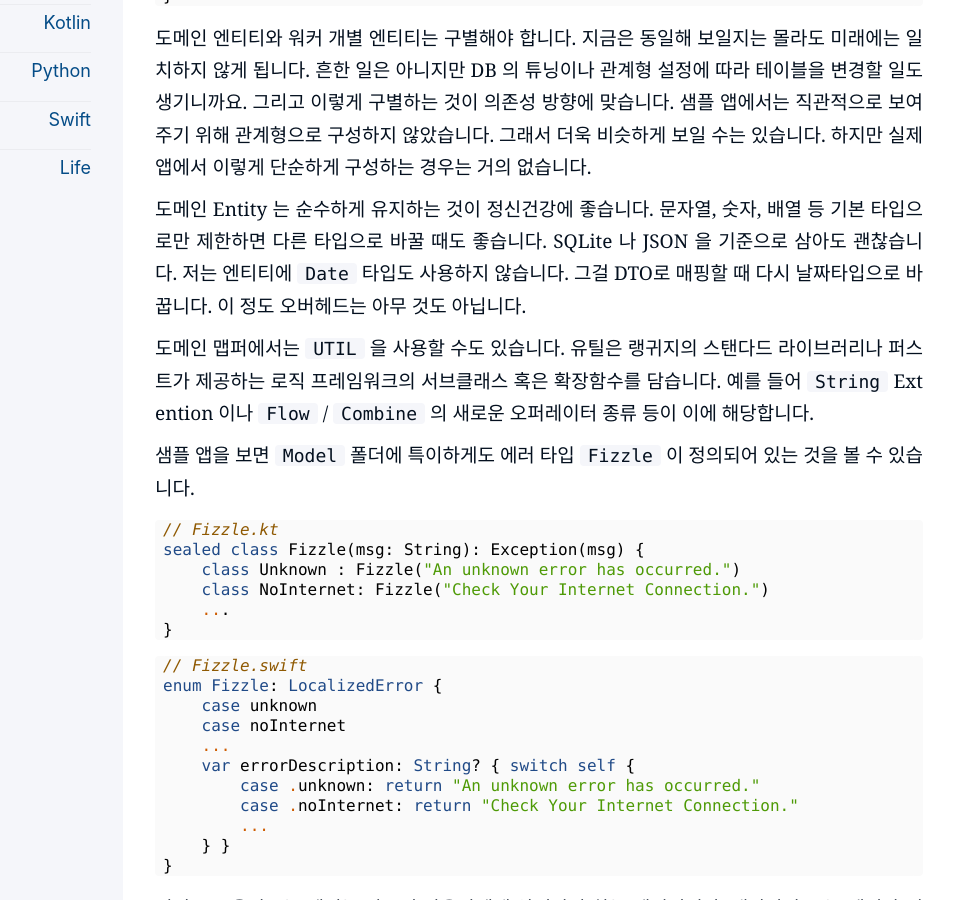
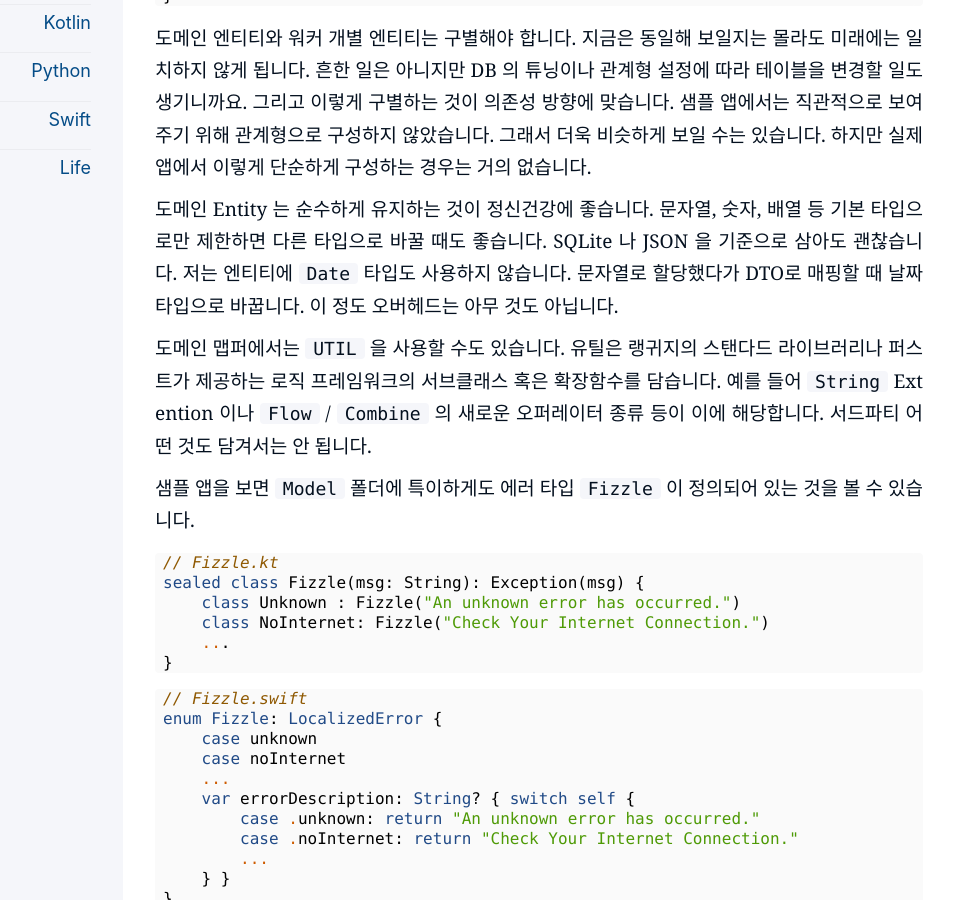
Before and after one commit to kiroshin/kiroshin.github.io, a Jekyll site: the page built from _posts/2024-07-22-hello-pure.md, in a window 1280 px wide and 900 px high, scrolled down 10745 px. Shown: the whole window, without its empty margins (197-1151 px from the left). Built offline with Jekyll 4.4.1, drawn with Linux system fonts in a browser that asks for light colours.

Commit message:
Update 2024-07-22-hello-pure.md

```diff
--- a/_posts/2024-07-22-hello-pure.md
+++ b/_posts/2024-07-22-hello-pure.md
@@ -393,9 +393,9 @@ private extension HTTPRandomuserAccess.User {
 
 도메인 엔티티와 워커 개별 엔티티는 구별해야 합니다. 지금은 동일해 보일지는 몰라도 미래에는 일치하지 않게 됩니다. 흔한 일은 아니지만 DB 의 튜닝이나 관계형 설정에 따라 테이블을 변경할 일도 생기니까요. 그리고 이렇게 구별하는 것이 의존성 방향에 맞습니다. 샘플 앱에서는 직관적으로 보여주기 위해 관계형으로 구성하지 않았습니다. 그래서 더욱 비슷하게 보일 수는 있습니다. 하지만 실제 앱에서 이렇게 단순하게 구성하는 경우는 거의 없습니다.
 
-도메인 Entity 는 순수하게 유지하는 것이 정신건강에 좋습니다. 문자열, 숫자, 배열 등 기본 타입으로만 제한하면 다른 타입으로 바꿀 때도 좋습니다. SQLite 나 JSON 을 기준으로 삼아도 괜찮습니다. 저는 엔티티에 `Date` 타입도 사용하지 않습니다. 그걸 DTO로 매핑할 때 다시 날짜타입으로 바꿉니다. 이 정도 오버헤드는 아무 것도 아닙니다.
+도메인 Entity 는 순수하게 유지하는 것이 정신건강에 좋습니다. 문자열, 숫자, 배열 등 기본 타입으로만 제한하면 다른 타입으로 바꿀 때도 좋습니다. SQLite 나 JSON 을 기준으로 삼아도 괜찮습니다. 저는 엔티티에 `Date` 타입도 사용하지 않습니다. 문자열로 할당했다가 DTO로 매핑할 때 날짜타입으로 바꿉니다. 이 정도 오버헤드는 아무 것도 아닙니다.
 
-도메인 맵퍼에서는 `UTIL` 을 사용할 수도 있습니다. 유틸은 랭귀지의 스탠다드 라이브러리나 퍼스트가 제공하는 로직 프레임워크의 서브클래스 혹은 확장함수를 담습니다. 예를 들어 `String` Extention 이나 `Flow` / `Combine` 의 새로운 오퍼레이터 종류 등이 이에 해당합니다.
+도메인 맵퍼에서는 `UTIL` 을 사용할 수도 있습니다. 유틸은 랭귀지의 스탠다드 라이브러리나 퍼스트가 제공하는 로직 프레임워크의 서브클래스 혹은 확장함수를 담습니다. 예를 들어 `String` Extention 이나 `Flow` / `Combine` 의 새로운 오퍼레이터 종류 등이 이에 해당합니다. 서드파티 어떤 것도 담겨서는 안 됩니다.
 
 샘플 앱을 보면 `Model` 폴더에 특이하게도 에러 타입 `Fizzle` 이 정의되어 있는 것을 볼 수 있습니다.
 
```
